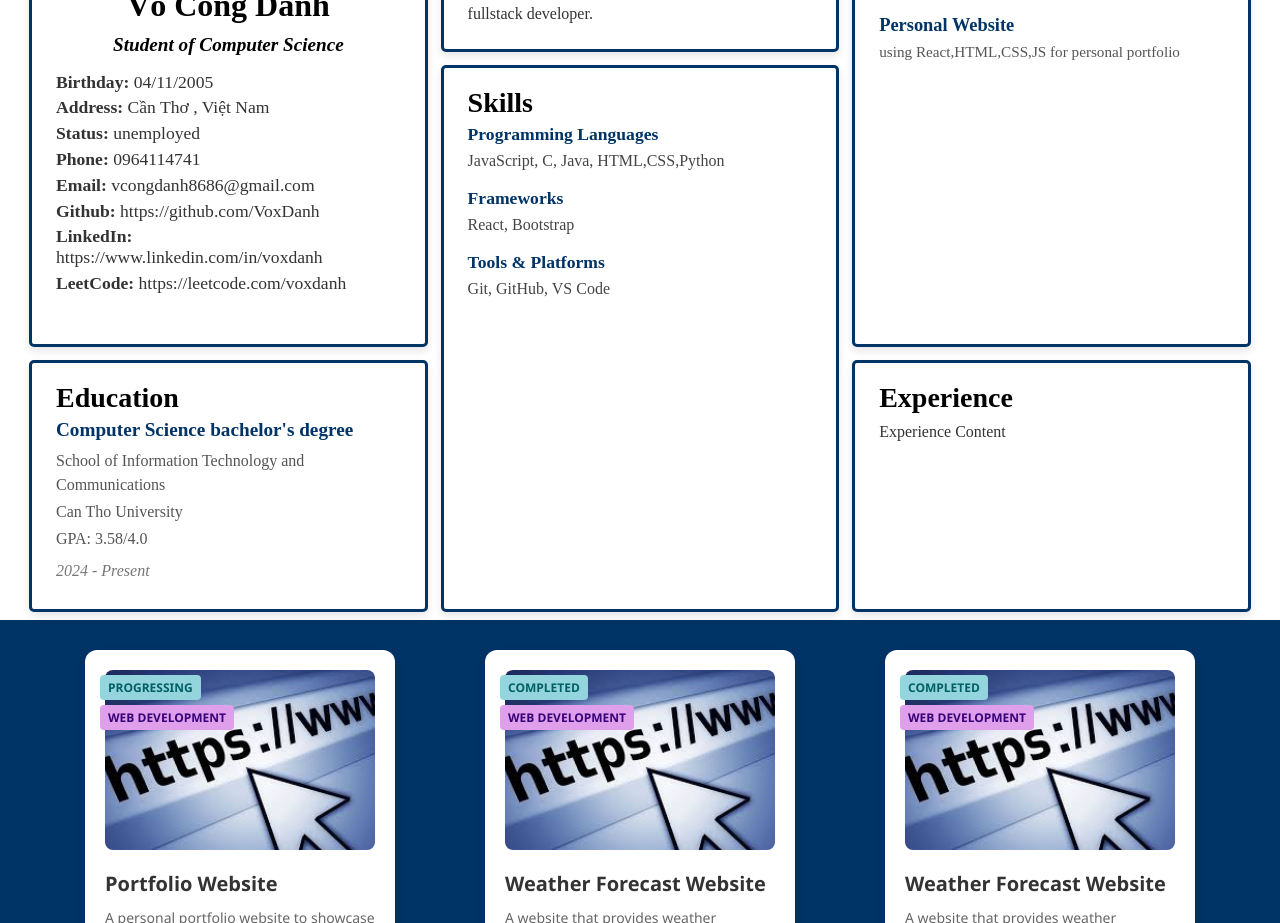
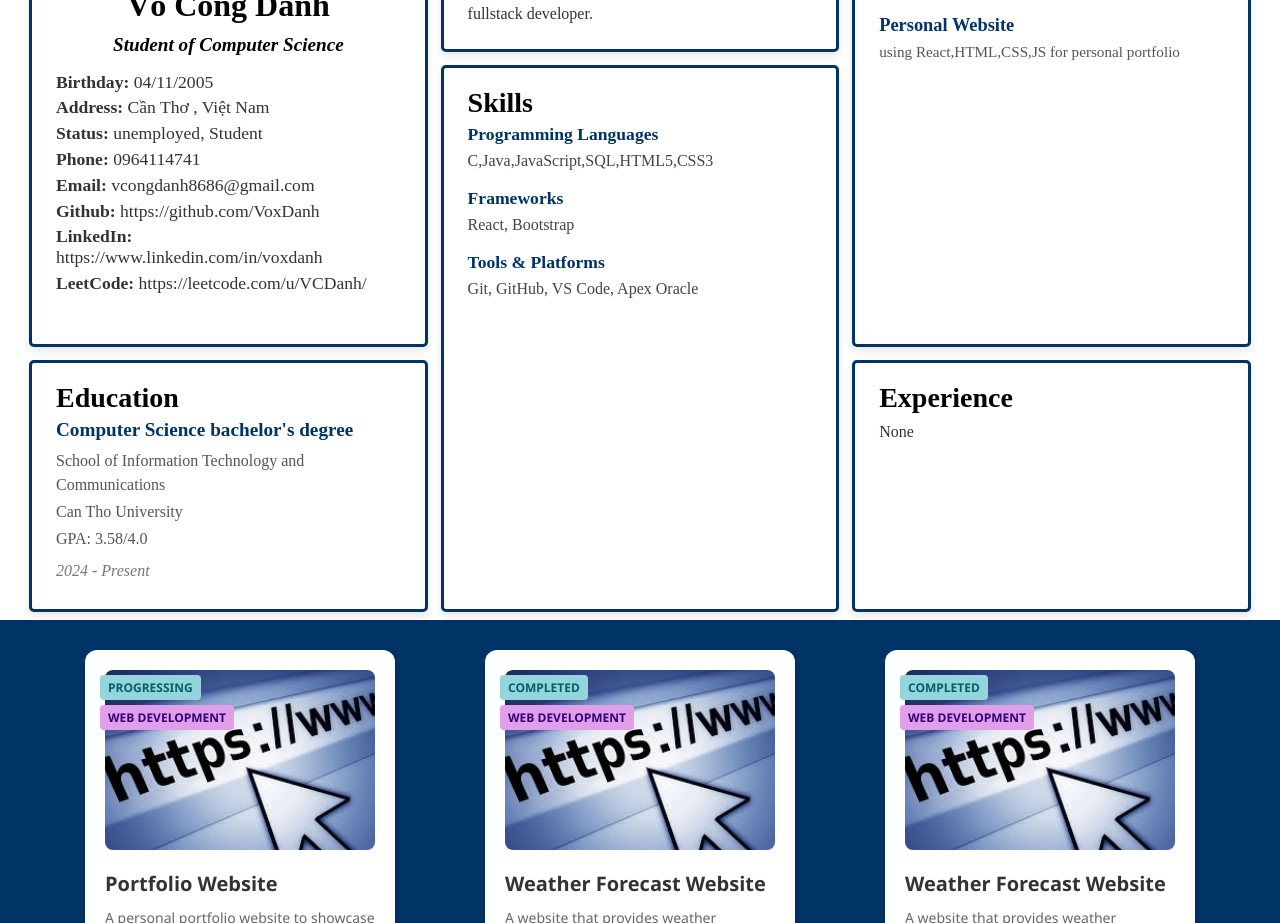
Before and after one commit to VoxDanh/voxdanh-portfolio, a React (Vite) app: page / in a window 1280 px wide. Shown: the part 980-1903 px from the top of the page. Built offline with nearby package versions, Linux system fonts and the light colour scheme.

Commit message:
chore: update resume content

```diff
--- a/src/component/Resume/Section/Experience/Experience.jsx
+++ b/src/component/Resume/Section/Experience/Experience.jsx
@@ -3,7 +3,7 @@ import './Experience.css'
 function Experience() {
     return (
         <div className="experience-section">
-            <p>Experience Content</p>
+            <p>None</p>
         </div>
     )
 }
--- a/src/component/Resume/Section/Information/Information.jsx
+++ b/src/component/Resume/Section/Information/Information.jsx
@@ -6,12 +6,12 @@ function Information() {
             <h3 className="information-subtitle">Student of Computer Science</h3>
             <p className="information-detail"><strong>Birthday:</strong> 04/11/2005</p>
             <p className="information-detail"><strong>Address:</strong> Cần Thơ , Việt Nam</p>
-            <p className="information-detail"><strong>Status:</strong> unemployed</p>
+            <p className="information-detail"><strong>Status:</strong> unemployed, Student</p>
             <p className="information-detail"><strong>Phone:</strong> 0964114741</p>
             <p className="information-detail"><strong>Email:</strong> vcongdanh8686@gmail.com</p>
             <p className="information-detail"><strong>Github:</strong> https://github.com/VoxDanh</p>
             <p className="information-detail"><strong>LinkedIn:</strong> https://www.linkedin.com/in/voxdanh</p>
-            <p className="information-detail"><strong>LeetCode:</strong> https://leetcode.com/voxdanh</p>
+            <p className="information-detail"><strong>LeetCode:</strong> https://leetcode.com/u/VCDanh/</p>
         </div>
     )
 }
--- a/src/component/Resume/Section/Skills/Skills.jsx
+++ b/src/component/Resume/Section/Skills/Skills.jsx
@@ -6,7 +6,7 @@ function Skills() {
             <ul>
                 <li>
                     <h3>Programming Languages</h3>
-                    <p>JavaScript, C, Java, HTML,CSS,Python</p>
+                    <p>C,Java,JavaScript,SQL,HTML5,CSS3</p>
                 </li>
                 <li>
                     <h3>Frameworks</h3>
@@ -14,9 +14,8 @@ function Skills() {
                 </li>
                 <li>
                     <h3>Tools & Platforms</h3>
-                    <p>Git, GitHub, VS Code</p>
+                    <p>Git, GitHub, VS Code, Apex Oracle</p>
                 </li>
-
             </ul>
         </div>
     )
```
